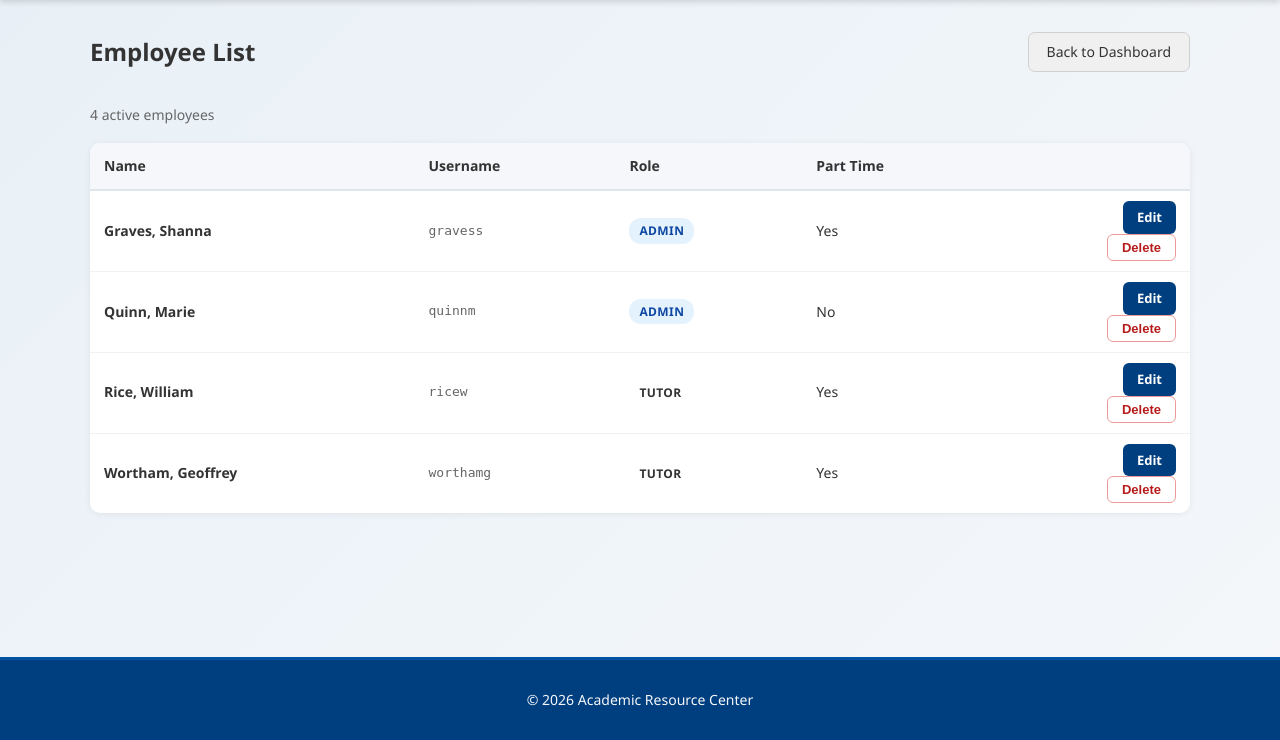
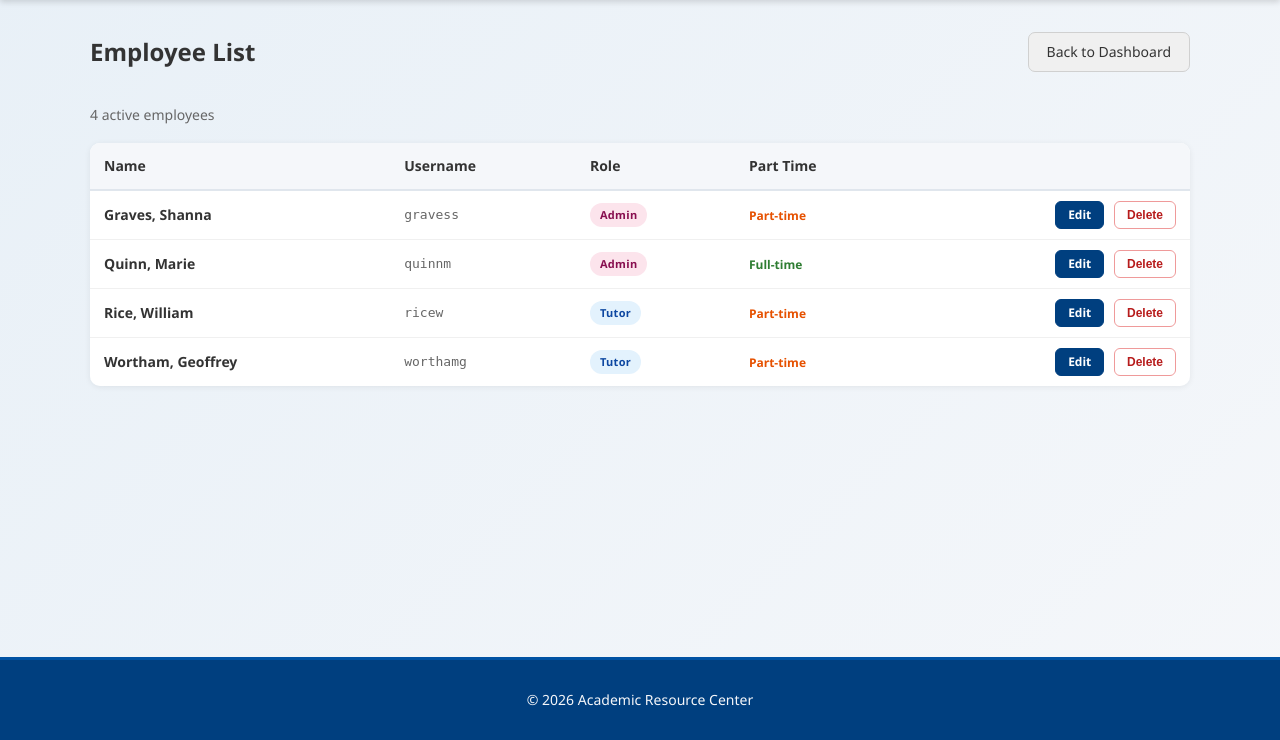
Before and after one commit to GravesSoftwareDev/ARC---Scheduling-App, a Django app: page /employees/ in a window 1280 px wide. Shown: the part 60-800 px from the top of the page. Run offline with Django 5.2, Linux system fonts and the light colour scheme; a user stored in the database is signed in; data comes from the database, SQL or seed files in the repository.

Commit message:
Polish employee list: inline buttons, role/part-time badges

```diff
--- a/scheduling_app/account/static/account/css/styles.css
+++ b/scheduling_app/account/static/account/css/styles.css
@@ -2044,17 +2044,60 @@ select.form-control { cursor: pointer; }
     display: inline-block;
     padding: 3px 10px;
     border-radius: 12px;
+    font-size: 11px;
+    font-weight: 700;
+    letter-spacing: 0.3px;
+}
+.role-admin         { background: #fce4ec; color: #880e4f; }
+.role-arc_assistant { background: #e8f5e9; color: #1b5e20; }
+.role-tutor         { background: #e3f2fd; color: #0d47a1; }
+.emp-parttime {
     font-size: 12px;
-    font-weight: 600;
-    text-transform: uppercase;
-    letter-spacing: 0.4px;
-}
-.role-admin    { background: #E3F2FD; color: #0D47A1; }
-.role-scheduler { background: #E8F5E9; color: #1B5E20; }
-.role-employee  { background: #F3E5F5; color: #4A148C; }
+    color: #e65100;
+    font-weight: 600;
+}
+.emp-fulltime {
+    font-size: 12px;
+    color: #2e7d32;
+    font-weight: 600;
+}
 .emp-actions {
     text-align: right;
     white-space: nowrap;
+}
+.emp-actions .inline-form {
+    display: inline;
+}
+.btn-action {
+    display: inline-block;
+    padding: 4px 12px;
+    font-size: 12px;
+    font-weight: 600;
+    border-radius: 6px;
+    cursor: pointer;
+    border: 1px solid transparent;
+    transition: background 0.15s, border-color 0.15s;
+    text-decoration: none;
+    line-height: 1.5;
+}
+.btn-action-edit {
+    background: var(--primary-color);
+    color: #fff;
+    border-color: var(--primary-color);
+    margin-right: 6px;
+}
+.btn-action-edit:hover {
+    background: var(--primary-dark);
+    border-color: var(--primary-dark);
+}
+.btn-action-delete {
+    background: #fff;
+    color: #b71c1c;
+    border-color: #ef9a9a;
+}
+.btn-action-delete:hover {
+    background: #ffebee;
+    border-color: #b71c1c;
 }
 .btn-deactivate {
     padding: 5px 14px;
--- a/scheduling_app/account/templates/account/employee_list.html
+++ b/scheduling_app/account/templates/account/employee_list.html
@@ -29,19 +29,19 @@
           <td>
             <span class="role-badge role-{{ emp.role|lower }}">{{ emp.get_role_display }}</span>
           </td>
-          <td>{% if emp.part_time %}Yes{% else %}No{% endif %}</td>
+          <td>{% if emp.part_time %}<span class="emp-parttime">Part-time</span>{% else %}<span class="emp-fulltime">Full-time</span>{% endif %}</td>
           <td class="emp-actions">
-            <a href="{% url 'account:edit_employee' emp.pk %}" class="btn btn-add">Edit</a>
-            <form method="post"
+            <a href="{% url 'account:edit_employee' emp.pk %}" class="btn-action btn-action-edit">Edit</a>
+            <form method="post" class="inline-form"
                   onsubmit="return confirm('Permanently delete {{ emp.first_name }} {{ emp.last_name }}?\n\nThis will also delete all of their schedule entries and availability.\n\nThis cannot be undone.');">
               {% csrf_token %}
               <input type="hidden" name="deactivate" value="{{ emp.pk }}">
-              <button type="submit" class="btn btn-deactivate">Delete</button>
+              <button type="submit" class="btn-action btn-action-delete">Delete</button>
             </form>
           </td>
         </tr>
         {% empty %}
-        <tr><td colspan="6" class="emp-list-empty">No active employees found.</td></tr>
+        <tr><td colspan="5" class="emp-list-empty">No active employees found.</td></tr>
         {% endfor %}
       </tbody>
     </table>
```
Also changed, not shown: 1 other file.
